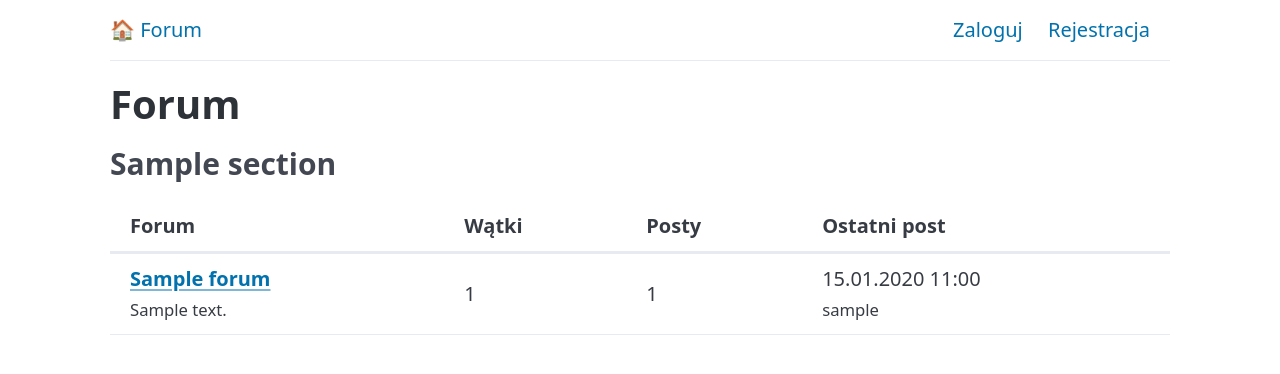
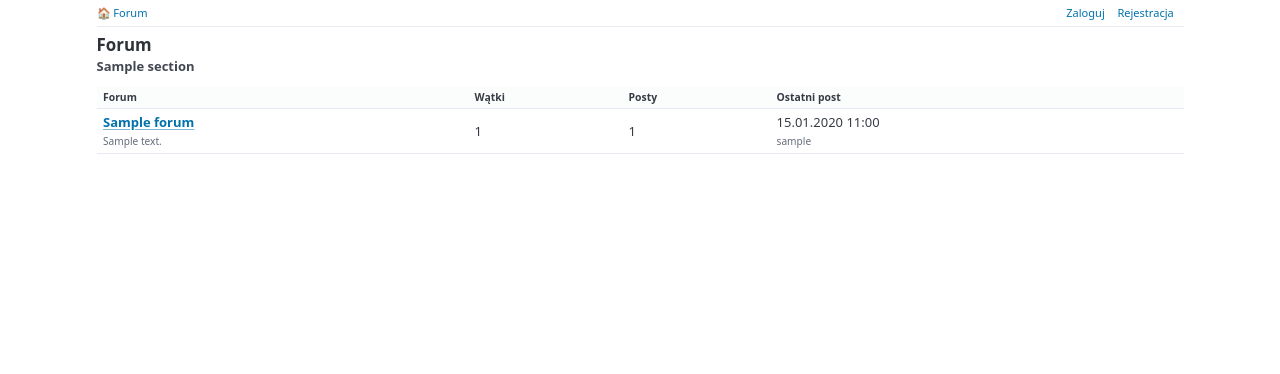
Before and after one commit to eudahub/eudaBB, a Django app: page / in a window 1280 px wide. Shown: the top 374 px of the page. Run offline with Django 5.2, Linux system fonts and the light colour scheme; tables that the repository leaves empty hold one stand-in row (values such as "Sample post"); parts of the project's set-up code (start-up, migrations or seed data) failed here and were passed over; some libraries are stand-ins or nearby versions.

Commit message:
Compact CSS: smaller fonts and tighter spacing closer to phpBB density
- Base font 13px, line-height 1.4
- Reduced heading sizes, table cell padding, nav padding
- Tighter post boxes and author column

Co-Authored-By: Claude Sonnet 4.6 <noreply@anthropic.com>

```diff
--- a/templates/base.html
+++ b/templates/base.html
@@ -6,18 +6,29 @@
   <title>{% block title %}Forum{% endblock %}</title>
   <link rel="stylesheet" href="https://cdn.jsdelivr.net/npm/@picocss/pico@2/css/pico.min.css">
   <style>
-    body { max-width: 1100px; margin: 0 auto; padding: 0 1rem; }
-    nav { display: flex; justify-content: space-between; align-items: center; border-bottom: 1px solid var(--pico-muted-border-color); padding: .75rem 0; margin-bottom: 1rem; }
-    nav a { margin-right: 1rem; text-decoration: none; }
-    .breadcrumb { color: var(--pico-muted-color); margin-bottom: 1rem; font-size: .9rem; }
+    /* Compact layout — closer to phpBB density */
+    :root { --pico-font-size: 13px; --pico-line-height: 1.4; }
+    body { max-width: 1100px; margin: 0 auto; padding: 0 .5rem; font-size: 13px; }
+    h1 { font-size: 1.3rem; margin-bottom: .4rem; }
+    h2 { font-size: 1.15rem; margin-bottom: .4rem; }
+    h3 { font-size: 1rem; }
+    p  { margin-bottom: .4rem; }
+    nav { display: flex; justify-content: space-between; align-items: center; border-bottom: 1px solid var(--pico-muted-border-color); padding: .4rem 0; margin-bottom: .6rem; font-size: .85rem; }
+    nav a { margin-right: .75rem; text-decoration: none; }
+    .breadcrumb { color: var(--pico-muted-color); margin-bottom: .5rem; font-size: .82rem; }
     .breadcrumb a { color: var(--pico-primary); }
-    table { width: 100%; }
-    .post-box { border: 1px solid var(--pico-muted-border-color); border-radius: 6px; margin-bottom: 1.5rem; }
-    .post-header { background: var(--pico-card-sectioning-background-color); padding: .5rem 1rem; display: flex; justify-content: space-between; font-size: .85rem; color: var(--pico-muted-color); border-radius: 6px 6px 0 0; }
-    .post-author { width: 150px; padding: 1rem; border-right: 1px solid var(--pico-muted-border-color); font-size: .85rem; vertical-align: top; }
-    .post-content { padding: 1rem; vertical-align: top; }
-    .locked-notice { color: var(--pico-del-color); font-style: italic; }
-    .messages li { padding: .5rem; border-radius: 4px; list-style: none; }
+    /* Compact tables */
+    table { width: 100%; border-collapse: collapse; }
+    thead th { font-size: .8rem; padding: .25rem .5rem; background: var(--pico-card-sectioning-background-color); }
+    td, th { padding: .3rem .5rem; vertical-align: middle; border-bottom: 1px solid var(--pico-muted-border-color); }
+    td small { font-size: .78rem; color: var(--pico-muted-color); }
+    /* Posts */
+    .post-box { border: 1px solid var(--pico-muted-border-color); border-radius: 4px; margin-bottom: .75rem; }
+    .post-header { background: var(--pico-card-sectioning-background-color); padding: .25rem .6rem; display: flex; justify-content: space-between; font-size: .78rem; color: var(--pico-muted-color); border-radius: 4px 4px 0 0; }
+    .post-author { width: 130px; padding: .5rem; border-right: 1px solid var(--pico-muted-border-color); font-size: .8rem; vertical-align: top; }
+    .post-content { padding: .5rem .75rem; vertical-align: top; font-size: .87rem; line-height: 1.45; }
+    .locked-notice { color: var(--pico-del-color); font-style: italic; font-size: .85rem; }
+    .messages li { padding: .3rem .5rem; border-radius: 3px; list-style: none; font-size: .85rem; }
     .messages .error { background: #fdd; }
     .messages .success { background: #dfd; }
   </style>
```
